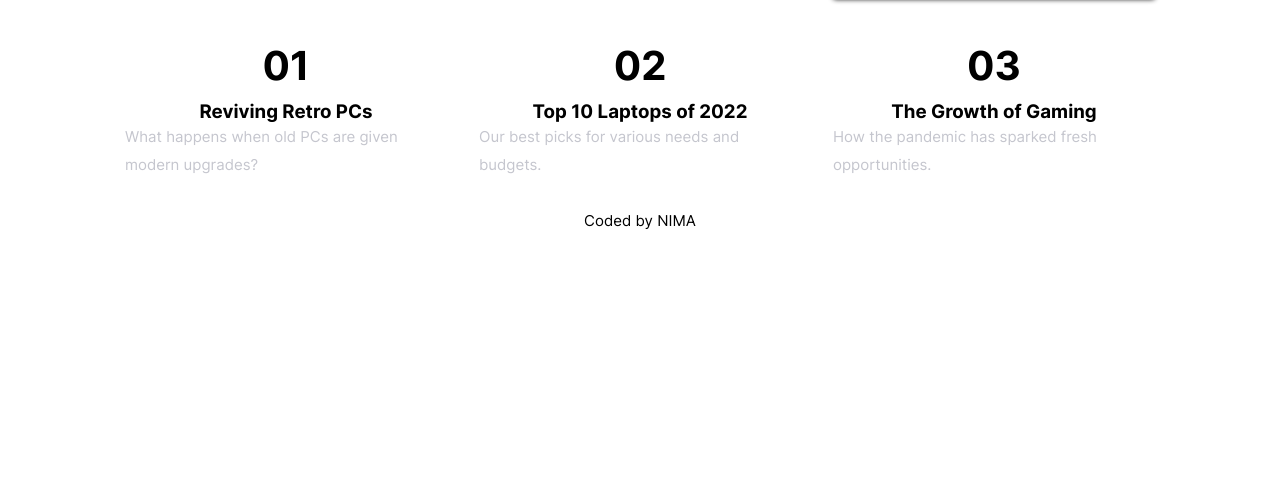
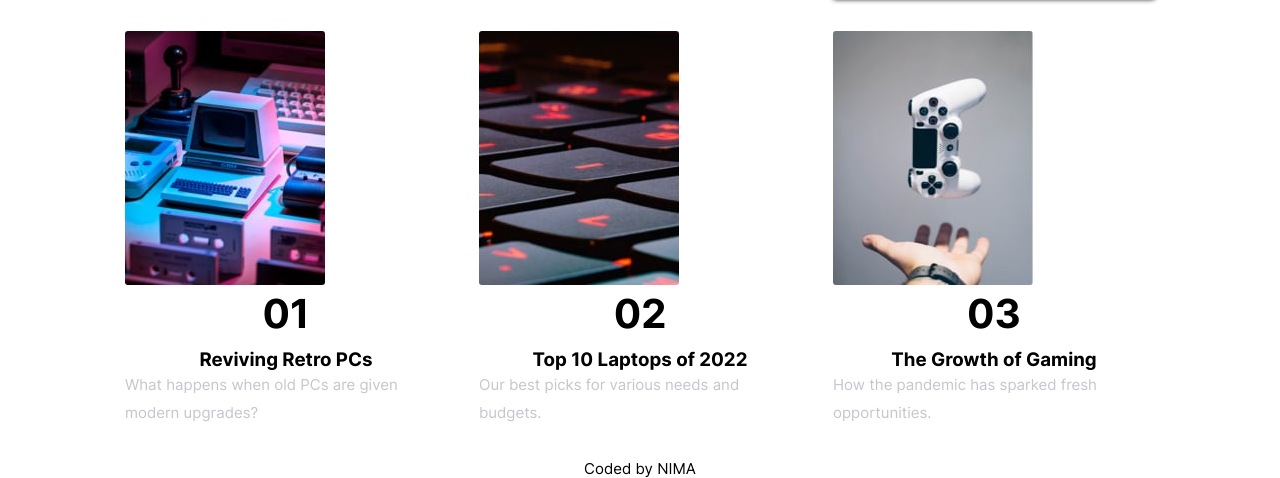
Before and after one commit to Nima-MM/nimas-food-blog, a plain HTML site: page index.html in a window 1280 px wide. Shown: the part 742-1220 px from the top of the page. Before the commit the page ends 972 px from the top, so only its background shows below. Drawn offline with Linux system fonts and the light colour scheme; the site is published under a folder, as on GitHub Pages, so addresses that start at the root find nothing; files whose address does not match are found by name.

Commit message:
Update index.html
3rd TRY
//to load the assests :'(

```diff
--- a/index.html
+++ b/index.html
@@ -60,21 +60,21 @@
     </aside>
     <!-- FOOTER -->
     <section class="sector1 foot-grid-area">
-      <div class="foot-img-container"><img src="/assets/images/image-retro-pcs.jpg" width="100%" alt="" srcset=""></div>
+      <div class="foot-img-container"><img src="./assets/images/image-retro-pcs.jpg" width="100%" alt="" srcset=""></div>
       <div class="styler">
         <h2 class="foot-h2">01</h2>
         <h3 class="foot-h3">Reviving Retro PCs</h3>
         <p class="foot-p">What happens when old PCs are given modern upgrades?</p></div>
     </section>
     <section class="sector2 foot-grid-area">
-      <div class="foot-img-container"><img src="/assets/images/image-top-laptops.jpg" width="100%" alt="" srcset=""></div>
+      <div class="foot-img-container"><img src="./assets/images/image-top-laptops.jpg" width="100%" alt="" srcset=""></div>
       <div class="styler">
         <h2 class="foot-h2">02</h2>
         <h3 class="foot-h3">Top 10 Laptops of 2022</h3>
         <p class="foot-p">Our best picks for various needs and budgets.</p></div>
     </section>
     <section class="sector3 foot-grid-area">
-      <div class="foot-img-container"><img src="/assets/images/image-gaming-growth.jpg" width="100%" alt="" srcset=""></div>
+      <div class="foot-img-container"><img src="./assets/images/image-gaming-growth.jpg" width="100%" alt="" srcset=""></div>
       <div class="styler">
         <h2 class="foot-h2">03</h2>
         <h3 class="foot-h3">The Growth of Gaming</h3>
```
